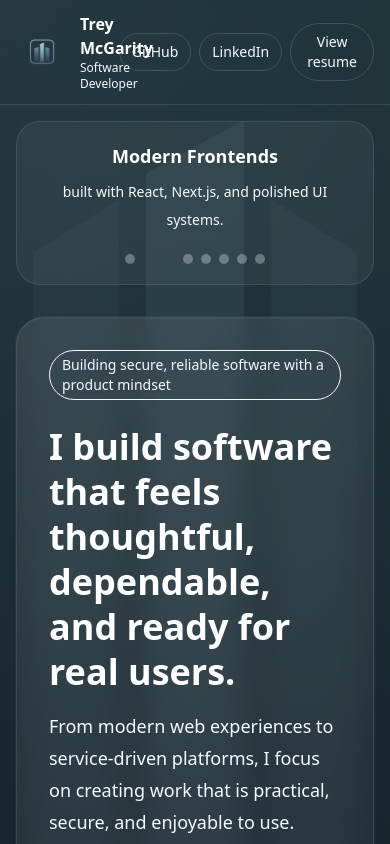
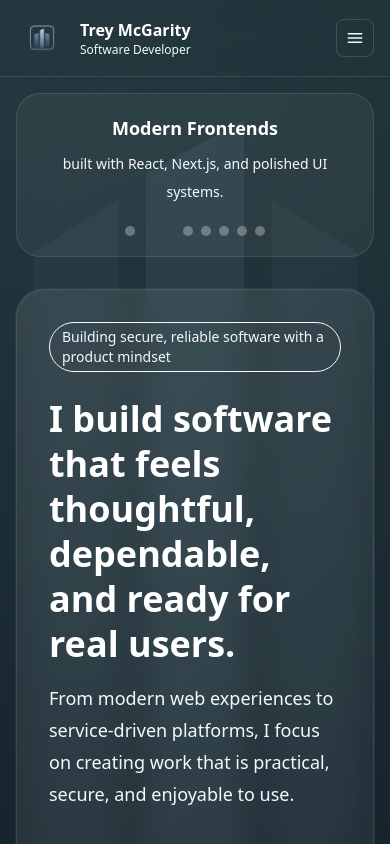
Before and after one commit to TreyMcGarity/pep, a Next.js app: page / in a window 390 px wide. Shown: the top 844 px of the page. Built offline with nearby package versions, Linux system fonts and the light colour scheme.

Commit message:
updated mobile menu to hamburger menu

```diff
--- a/app/components/Header.tsx
+++ b/app/components/Header.tsx
@@ -7,20 +7,26 @@ import ResumePreviewModal from './ResumePreviewModal';
 
 export default function Header() {
   const [isResumeOpen, setIsResumeOpen] = useState(false);
+  const [isMobileMenuOpen, setIsMobileMenuOpen] = useState(false);
+
+  const handleOpenResume = () => {
+    setIsResumeOpen(true);
+    setIsMobileMenuOpen(false);
+  };
 
   return (
     <>
       <header className="sticky top-0 z-40 w-full border-b border-white/10 bg-[--bg]/80 backdrop-blur-xl">
         <div className="mx-auto flex max-w-6xl items-center justify-between gap-4 px-4 py-3 sm:px-6 lg:px-8">
-          <a href="#top" className="flex items-center gap-3">
+          <a href="#top" className="flex min-w-0 items-center gap-3">
             <Image src={logo} alt="logo" width={52} height={52} className="h-13 w-13" />
-            <div>
+            <div className="min-w-0">
               <div className="text-base font-semibold text-white">Trey McGarity</div>
-              <div className="text-xs text-[--text-muted]">Software Developer</div>
+              <div className="truncate text-xs text-[--text-muted]">Software Developer</div>
             </div>
           </a>
 
-          <div className="flex items-center gap-2 sm:gap-3">
+          <div className="hidden items-center gap-2 sm:gap-3 md:flex">
             <a
               href="https://github.com/TreyMcGarity"
               target="_blank"
@@ -38,11 +44,59 @@ export default function Header() {
               LinkedIn
             </a>
             <button
-              onClick={() => setIsResumeOpen(true)}
+              onClick={handleOpenResume}
               className="rounded-full border border-white/15 px-4 py-2 text-sm font-medium text-[--text-primary] transition hover:border-[--accent]/40 hover:text-[--accent]"
             >
               View resume
             </button>
+          </div>
+
+          <div className="relative md:hidden">
+            <button
+              type="button"
+              aria-label="Toggle navigation menu"
+              aria-expanded={isMobileMenuOpen}
+              onClick={() => setIsMobileMenuOpen((prev) => !prev)}
+              className="rounded-lg border border-white/15 p-2 text-[--text-primary] transition hover:border-[--accent]/40 hover:text-[--accent]"
+            >
+              <svg viewBox="0 0 24 24" className="h-5 w-5" fill="none" stroke="currentColor" strokeWidth="1.8" strokeLinecap="round" strokeLinejoin="round" aria-hidden="true">
+                {isMobileMenuOpen ? (
+                  <path d="M18 6L6 18M6 6l12 12" />
+                ) : (
+                  <path d="M4 7h16M4 12h16M4 17h16" />
+                )}
+              </svg>
+            </button>
+
+            {isMobileMenuOpen && (
+              <div className="absolute right-0 top-12 z-50 w-52 rounded-2xl border border-white/10 bg-[#0D1721] p-2 opacity-100 shadow-2xl shadow-black/30">
+                <a
+                  href="https://github.com/TreyMcGarity"
+                  target="_blank"
+                  rel="noreferrer"
+                  onClick={() => setIsMobileMenuOpen(false)}
+                  className="block rounded-xl px-3 py-2 text-sm font-medium text-[--text-primary] transition hover:bg-white/8 hover:text-[--accent]"
+                >
+                  GitHub
+                </a>
+                <a
+                  href="https://www.linkedin.com/"
+                  target="_blank"
+                  rel="noreferrer"
+                  onClick={() => setIsMobileMenuOpen(false)}
+                  className="mt-1 block rounded-xl px-3 py-2 text-sm font-medium text-[--text-primary] transition hover:bg-white/8 hover:text-[--accent]"
+                >
+                  LinkedIn
+                </a>
+                <button
+                  type="button"
+                  onClick={handleOpenResume}
+                  className="mt-1 block w-full rounded-xl px-3 py-2 text-left text-sm font-medium text-[--text-primary] transition hover:bg-white/8 hover:text-[--accent]"
+                >
+                  View Resume
+                </button>
+              </div>
+            )}
           </div>
         </div>
       </header>
```
